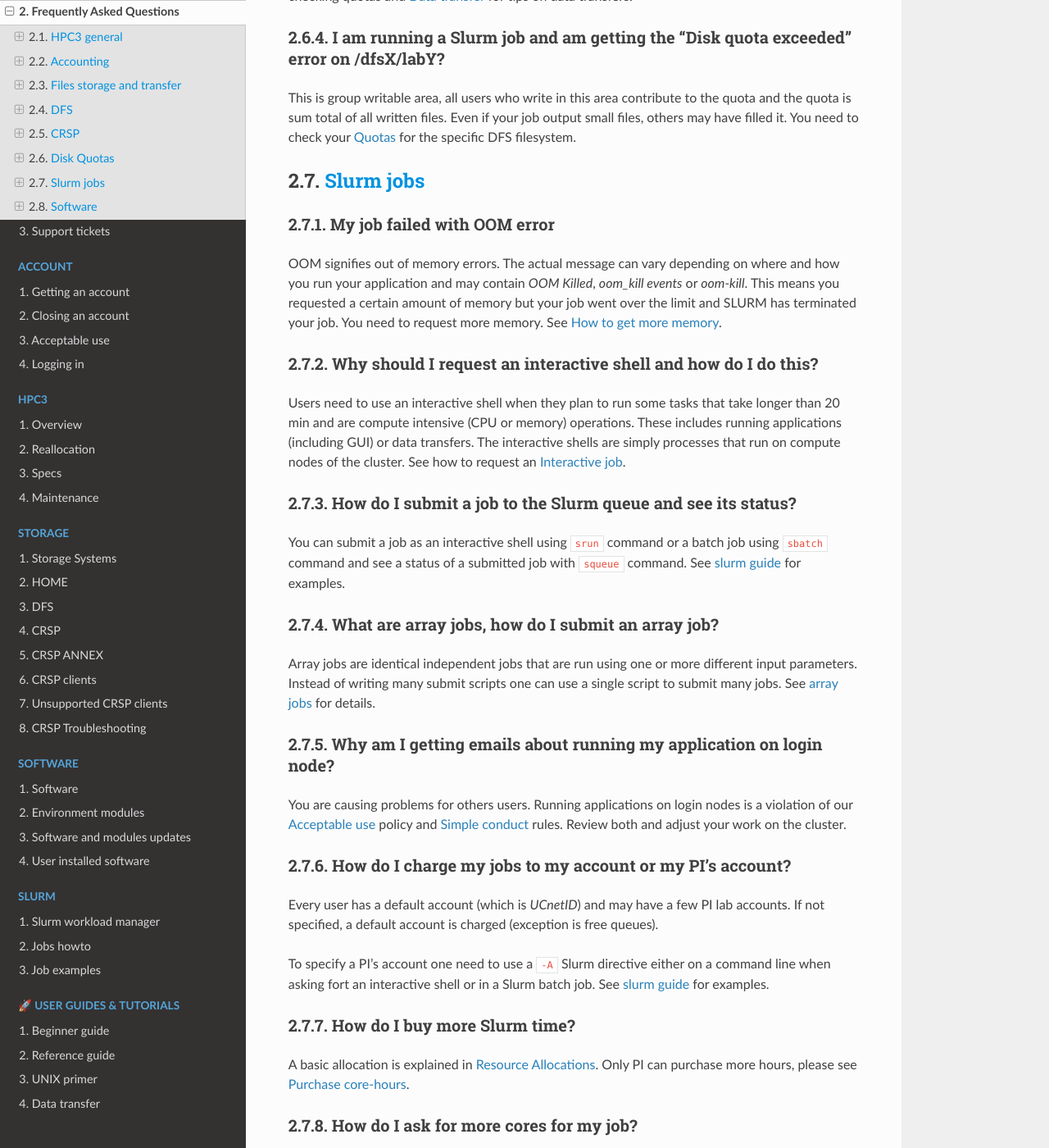
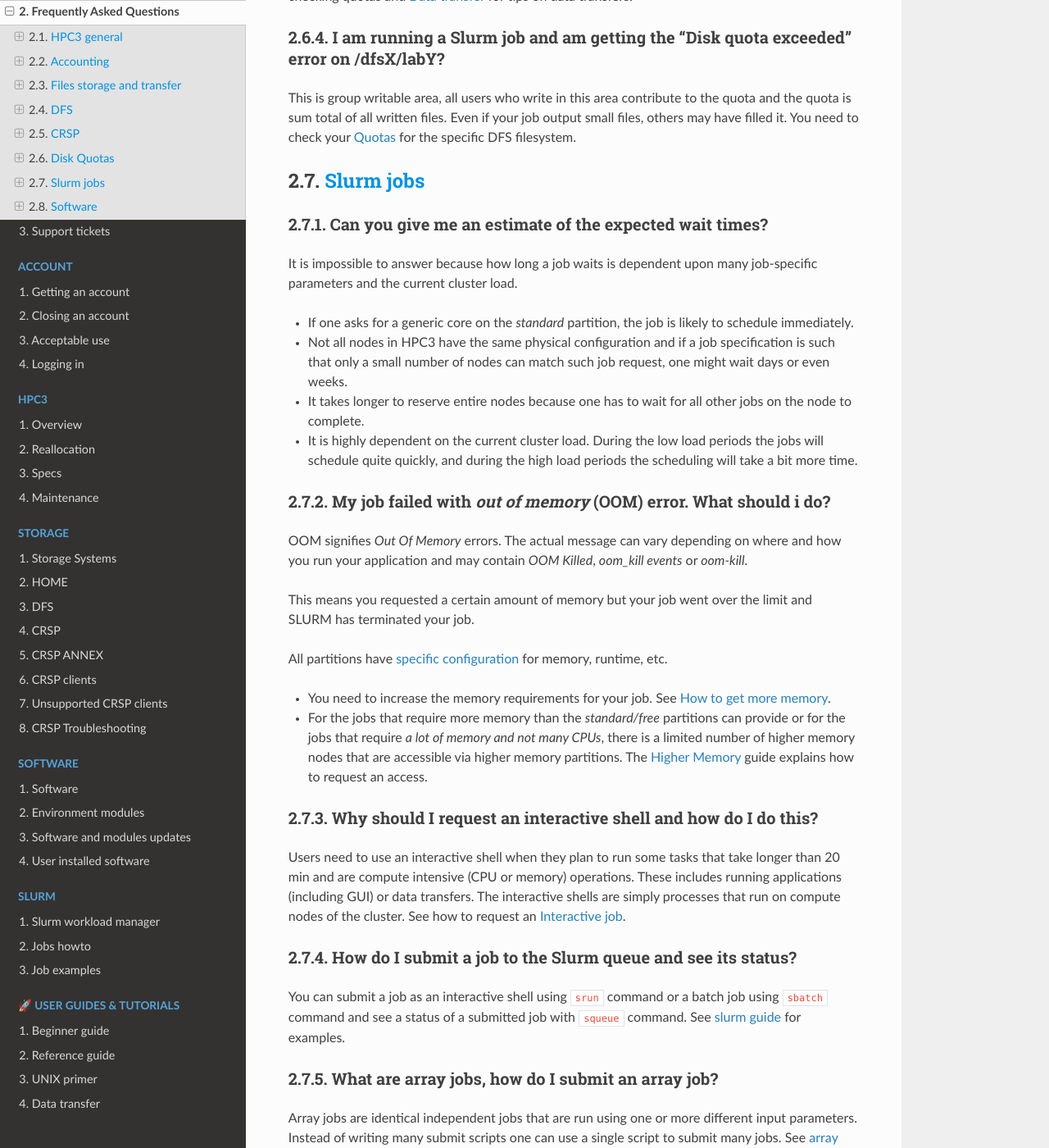
Before and after one commit to RCIC-UCI-Public/website-rcic, a Sphinx documentation site: the page built from docs/source/help/faq.rst, in a window 1280 px wide and 1400 px high, scrolled down 8159 px. Shown: the whole window at 82% size. Built offline with Sphinx 7.4.7 and the Read the Docs theme 3.1.0, drawn with Linux system fonts in a browser that asks for light colours; some of the changed text lies outside the part shown.

Commit message:
rm duplicate oom section. add slurm waiting time question

```diff
--- a/docs/source/help/faq.rst
+++ b/docs/source/help/faq.rst
@@ -337,15 +337,38 @@
 :bluelight:`Slurm jobs`
 -----------------------
 
-My job failed with OOM error
-~~~~~~~~~~~~~~~~~~~~~~~~~~~~
+Can you give me an estimate of the expected wait times?
+~~~~~~~~~~~~~~~~~~~~~~~~~~~~~~~~~~~~~~~~~~~~~~~~~~~~~~~~
 
-OOM signifies out of memory errors. The actual message can vary depending on
+It is impossible to answer because how long a job waits is dependent upon many job-specific parameters
+and the current cluster load.
+
+* If one asks for a generic core on the *standard* partition, the job is likely to schedule immediately.
+* Not all nodes in HPC3 have the same physical configuration and if a job specification is such that only a small number of nodes
+  can match such job request, one might wait days or even weeks.
+* It takes longer to reserve entire nodes because one has to wait for all other jobs on the node to complete.
+* It is highly dependent on the current cluster load. During the low load periods the jobs will schedule quite quickly,
+  and during the high load periods the scheduling will take a bit more time.
+
+My job failed with *out of memory* (OOM)  error. What should i do?
+~~~~~~~~~~~~~~~~~~~~~~~~~~~~~~~~~~~~~~~~~~~~~~~~~~~~~~~~~~~~~~~~~~
+
+OOM signifies *Out Of Memory* errors. The actual message can vary depending on
 where and how you run your application and may contain *OOM Killed*,
 *oom_kill events* or *oom-kill*.
+
 This means you requested a certain amount of memory but your job went over the
-limit and SLURM has terminated your job. You need to request more memory.
-See :ref:`How to get more memory <request memory>`.
+limit and SLURM has terminated your job.
+
+All partitions have :ref:`specific configuration <paritions structure>` for memory, runtime, etc.
+
+* You need to increase the memory requirements for your job.
+  See :ref:`How to get more memory <request memory>`.
+* For the jobs that require more memory than the
+  *standard/free* partitions can provide or for the jobs that require *a lot of memory
+  and not many CPUs*, there is a limited number of higher memory nodes that are
+  accessible via higher memory partitions.
+  The :ref:`memory partitions` guide explains how to request an access.
 
 Why should I request an interactive shell and how do I do this?
 ~~~~~~~~~~~~~~~~~~~~~~~~~~~~~~~~~~~~~~~~~~~~~~~~~~~~~~~~~~~~~~~
@@ -469,21 +492,6 @@
 
 All users can submit jobs to *free-gpu* partition without special GPU account.
 
-My job failed with "out of memory error". What should i do?
-~~~~~~~~~~~~~~~~~~~~~~~~~~~~~~~~~~~~~~~~~~~~~~~~~~~~~~~~~~~
-
-Your job was removed by Slurm because it exceeded its memory request.
-All partitions have :ref:`specific configuration <paritions structure>`
-for memory, runtime, etc.
-You need to increase the memory requirements for your job. See examples of
-how to :ref:`request more memory <request memory>`.
-
-For the jobs that require more memory than the
-*standard/free* partitions can provide or for the jobs that require A LOT of memory
-and not many CPUs, there is a limited number of higher memory nodes that are
-accessible via higher memory partitions.
-The :ref:`memory partitions` guide explains how to request an access.
-
 How do I use higher memory partitions highmem/hugemem/maxmem?
 ~~~~~~~~~~~~~~~~~~~~~~~~~~~~~~~~~~~~~~~~~~~~~~~~~~~~~~~~~~~~~
 
```
